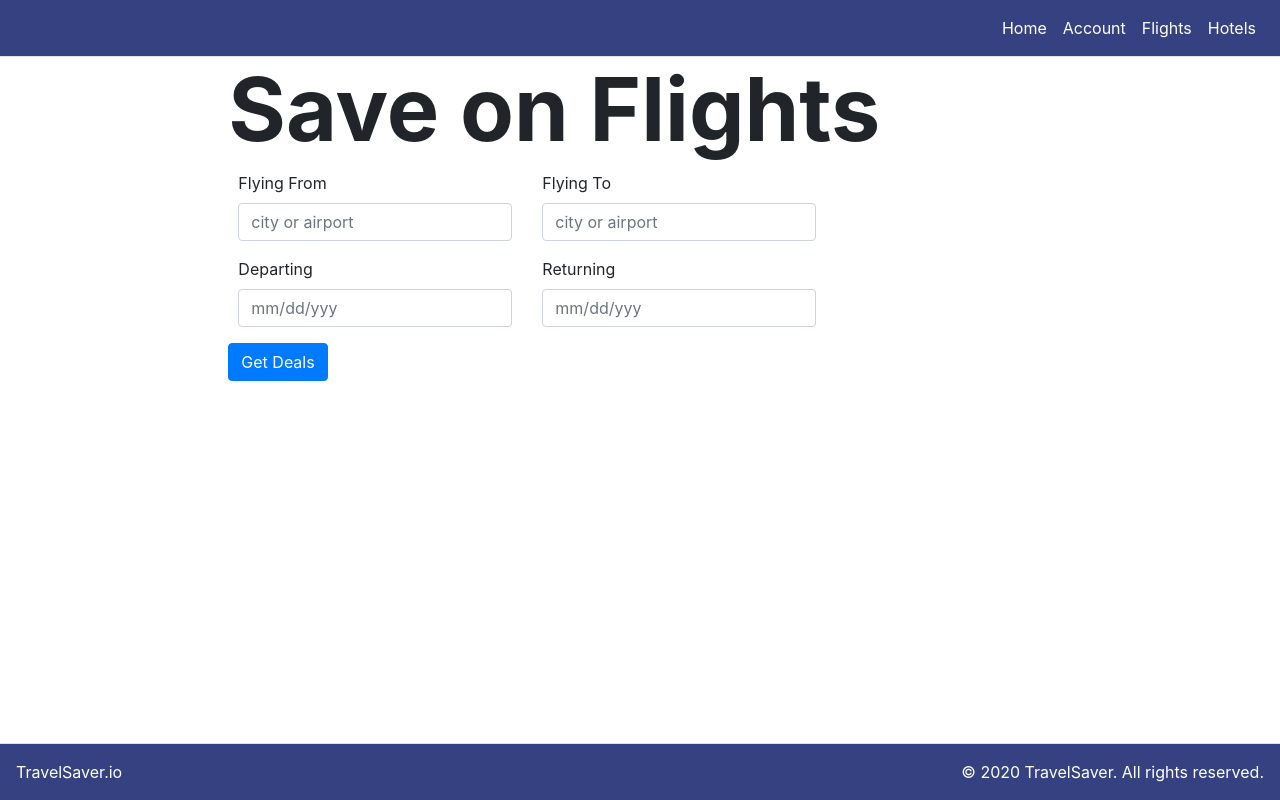
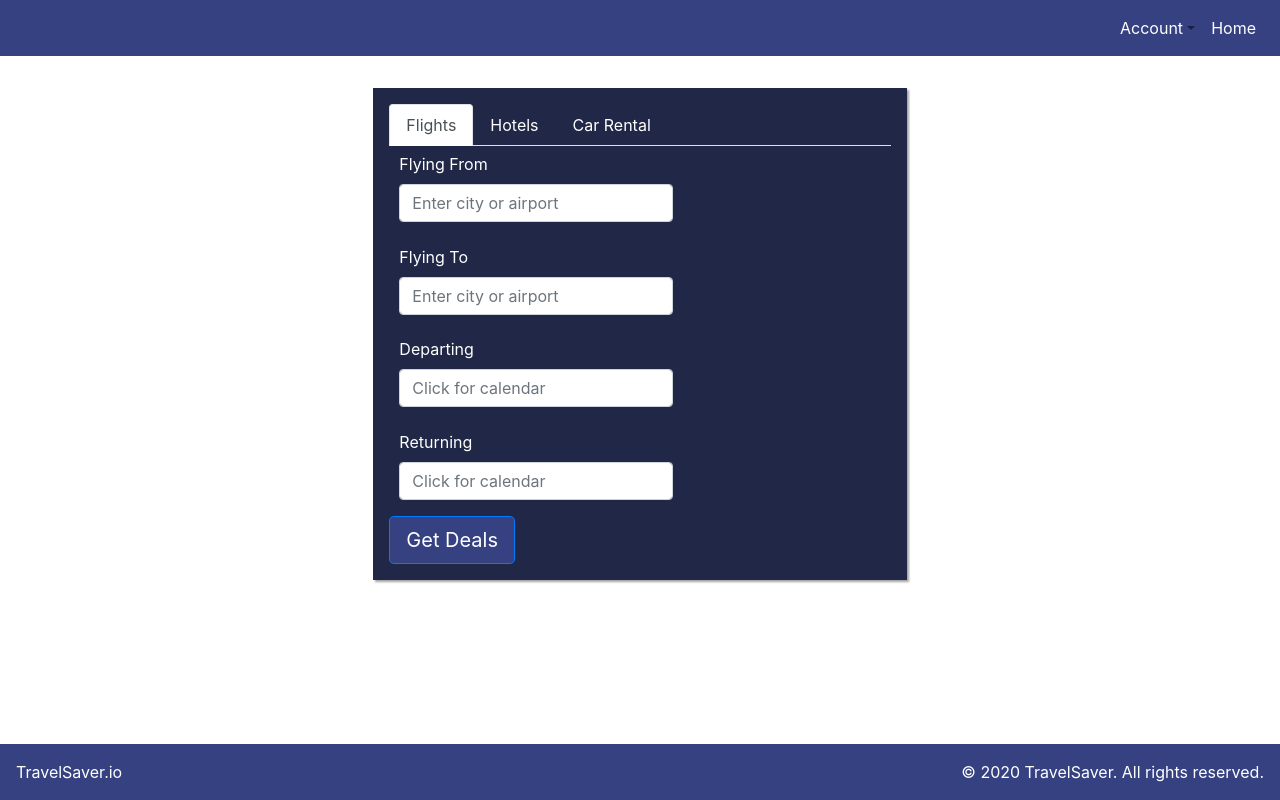
Before and after one commit to jamievullo/TravelSaver, a React (Create React App) app: page / in a window 1280 px wide. Built offline with nearby package versions, Linux system fonts and the light colour scheme.

Commit message:
Addedmiddle nav, forms, components, styling.

```diff
--- a/src/App.js
+++ b/src/App.js
@@ -8,9 +8,12 @@ import './App.css';
 
 import Footer from './components/Footer';
 import HomePage from './pages/HomePage';
-import Flights from './pages/Flights';
-import Hotels from './pages/Hotels';
-import Account from './pages/Account';
+import Login from './pages/Login'
+// import Flights from './pages/Flights';
+// import Hotels from './pages/Hotels';
+// import Account from './pages/Account';
+
+import { NavDropdown } from 'react-bootstrap';
 // import Brand from './components/Brand'
 
 require('dotenv').config();
@@ -49,25 +52,40 @@ class App extends React.Component {
     return (
       <Router>
         <Container className="p-0" fluid={true} >
-          <Navbar className="navbar border-bottom" expand="lg">
+          <Navbar className="navbar" expand="lg">
             <Navbar.Brand>
               {/* <Brand /> */}
             </Navbar.Brand>
               <Navbar.Toggle className="border-0" aria-controls="navbar-toggle" />
                 <Navbar.Collapse id="navbar-toggle">
                   <Nav className="ml-auto">
-                    <Link className="nav-link" style={{color: "white"}} to='/'>Home</Link>
-                    <Link className="nav-link" style={{color: "white"}} to='/account'>Account</Link>
-                    <Link className="nav-link" style={{color: "white"}} to='/flights'>Flights</Link>
-                    <Link className="nav-link" style={{color: "white"}} to='/hotels'>Hotels</Link>
+                      <NavDropdown className="account" title={
+                        <span className="my-auto" style={{color: "white"}}>Account</span>
+                      } id="basic-dropdown">
+                          <NavDropdown.Item to='/login'>
+                            <Link className="nav-link" style={{color: "#364182"}} to='/login'>
+                              Log In
+                            </Link>
+                            </NavDropdown.Item>
+                          <NavDropdown.Item to='/signup'>
+                            <Link className="nav-link" style={{color: "#364182"}} to='/signup'>
+                              Create Account
+                            </Link>
+                          </NavDropdown.Item>
+                      {/* <Link className="nav-link" style={{color: "white"}} to='/account'>Account</Link> */}
+                      </NavDropdown>
+                      <Link className="nav-link" style={{color: "white"}} to='/'>Home</Link>
+
+                    {/* <Link className="nav-link" style={{color: "white"}} to='/flights'>Flights</Link>
+                    <Link className="nav-link" style={{color: "white"}} to='/hotels'>Hotels</Link> */}
                   </Nav>
                 </Navbar.Collapse>
           </Navbar>
 
           <Route path="/" exact render={() => <HomePage title={this.state.home.title} subTitle={this.state.home.subTitle} text={this.state.home.text} />} />
-          <Route path="/flights" render={() => <Flights title={this.state.flights.title} />} />
-          <Route path="/hotels" render={() => <Hotels title={this.state.hotels.title} />} />
-          <Route path="/account" render={() => <Account title={this.state.account.title} />} />
+          {/* <Route path="/flights" render={() => <Flights title={this.state.flights.title} />} />
+          <Route path="/hotels" render={() => <Hotels title={this.state.hotels.title} />} /> */}
+          <Route path="/login" render={() => <Login title={this.state.account.title} />} />
 
           <Footer />
         </Container>
--- /dev/null
+++ b/src/components/CarRentalForm.js
@@ -0,0 +1,74 @@
+import React, { Component } from 'react'
+// import Container from 'react-bootstrap/Container'
+import Form from 'react-bootstrap/Form';
+import Button from 'react-bootstrap/Button';
+import Col from 'react-bootstrap/Col';
+
+export default class CarRentalForm extends Component {
+
+    state = {
+        pickingUp: '',
+        droppingOff: '',
+        pickupDate: '',
+        dropoffDate: '',
+        pickupTime: '',
+        dropoffTime: '',
+        // disabled: false,
+    }
+
+    handleChange = (event) => {
+
+        this.setState({
+            [event.target.name]: event.target.value
+        })
+        console.log(event.target.value)
+    }
+
+    handleSubmit = (event) => {
+        event.preventDefault();
+
+        console.log(event.target);
+
+            //fetch
+    }
+
+    render() {
+        return (
+            <div>
+                <div className='car-rental-form'>
+                <Form onSubmit={this.handleSubmit}>
+                        <Form.Row>
+                    <Form.Group>
+                        <Col>
+                        <Form.Label>Picking up</Form.Label>
+                        <Form.Control id="picking-up" type="text" name="pickingUp" placeholder="Try 'Scranton'" value={this.state.pickingUp} onChange={this.handleChange} />
+                    </Col>
+                    </Form.Group>
+                    <Form.Group>
+                    <Col>
+                        <Form.Label>Dropping off</Form.Label>
+                        <Form.Control id="dropping-off" type="text" name="droppingOff" placeholder="Try 'Scranton'" value={this.state.droppingOff} onChange={this.handleChange} />
+                    </Col>
+                    </Form.Group>
+                    <Form.Group>
+                        <Col>
+                        <Form.Label>Pick-up date</Form.Label>
+                        <Form.Control id="pickup-date" type="text" name="pickupDate" placeholder="Click for calendar" value={this.state.pickupDate} onChange={this.handleChange} />
+                        </Col>
+                    </Form.Group>
+                    <Form.Group>
+                        <Col>
+                        <Form.Label>Drop-off date</Form.Label>
+                        <Form.Control id="dropoff-date" type="text" name="dropoffDate" placeholder="Click for calendar" value={this.state.dropoffDate} onChange={this.handleChange} />
+                        </Col>
+                    </Form.Group>
+                    </Form.Row>
+                </Form>
+                <Button className="d-inline-block" variant="primary" style={{backgroundColor: "#364182"}} size="lg" type="submit">
+                        Get Deals
+                </Button>
+                </div>
+            </div>
+        )
+    }
+}
--- a/src/components/HeroFlightForm.js
+++ b/src/components/FlightForm.js
@@ -10,10 +10,10 @@ export default class HeroFlightForm extends Component {
         flyingFrom: '',
         flyingTo: '',
         departing: '',
-        returned: '',
+        returning: '',
         adults: '',
         children: '',
-        disabled: false,
+        // disabled: false,
     }
 
     handleChange = (event) => {
@@ -22,8 +22,13 @@ export default class HeroFlightForm extends Component {
         // const name = target.name;
 
         this.setState({
-            [flyingFrom]: event.target.value
+            [event.target.name]: event.target.value
+            // flyingFrom: event.target.value,
+            // flyingTo: event.target.value,
+            // departing: event.target.value,
+            // returning: event.target.value
         })
+        console.log(event.target.value)
     }
 
     handleSubmit = (event) => {
@@ -31,46 +36,46 @@ export default class HeroFlightForm extends Component {
 
         console.log(event.target);
 
-        this.setState({
-            disabled: true
-        });
+        // this.setState({
+        //     disabled: true
+        // });
             //fetch
     }
 
     render() {
         return (
             <div>
-                 {/* style={{ backgroundColor: "grey", height: "30%", width: "83%"}} */}
                 <div className='hero-flight-form'>
                 <Form onSubmit={this.handleSubmit}>
                         <Form.Row>
                     <Form.Group>
                         <Col>
                         <Form.Label>Flying From</Form.Label>
-                        <Form.Control id="flying-from" type="text" placeHolder="city or airport" value={this.state.flyingFrom} onChange={this.handleChange} />
+                        <Form.Control id="flying-from" type="text" name="flyingFrom" placeholder="Enter city or airport" value={this.state.flyingFrom} onChange={this.handleChange} />
                     </Col>
                     </Form.Group>
                     <Form.Group>
                     <Col>
                         <Form.Label>Flying To</Form.Label>
-                        <Form.Control id="flyingTo" type="text" placeHolder="city or airport" value={this.state.flyingTo} onChange={this.handleChange} />
+                        <Form.Control id="flying-to" type="text" name="flyingTo" placeholder="Enter city or airport" value={this.state.flyingTo} onChange={this.handleChange} />
                     </Col>
                     </Form.Group>
                     <Form.Group>
                         <Col>
                         <Form.Label>Departing</Form.Label>
-                        <Form.Control id="departing" type="text" placeHolder="mm/dd/yyy" value={this.state.departing} onChange={this.handleChange} />
+                        <Form.Control id="departing" type="text" name="departing" placeholder="Click for calendar" value={this.state.departing} onChange={this.handleChange} />
                         </Col>
                     </Form.Group>
                     <Form.Group>
                         <Col>
                         <Form.Label>Returning</Form.Label>
-                        <Form.Control id="returning" type="text" placeHolder="mm/dd/yyy" value={this.state.returning} onChange={this.handleChange} />
+                        <Form.Control id="returning" type="text" name="returning" placeholder="Click for calendar" value={this.state.returning} onChange={this.handleChange} />
                         </Col>
                     </Form.Group>
                     </Form.Row>
                 </Form>
-                <Button className="d-inline-block" variant="primary" type="submit" disabled={this.state.disabled}>
+                <Button className="d-inline-block" variant="primary" style={{backgroundColor: "#364182"}} size="lg" type="submit">
+                {/* <Button className="d-inline-block" variant="outline-info" size="lg" type="submit" disabled={this.state.disabled}> */}
                         Get Deals
                 </Button>
                 </div>
--- a/src/components/Footer.js
+++ b/src/components/Footer.js
@@ -5,9 +5,10 @@ import Col from 'react-bootstrap/Col'
 
 export default function Footer() {
     return (
-        <footer className="footer mt-5">
+        //trying to put a grey or silver-ish top on the border
+        <footer id="footer" className="footer">
             <Container fluid={true}>
-                <Row className="border-top justify-content-between p-3">
+                <Row className="justify-content-between p-3">
                     <Col className="p-0" md={3} sm={12}>
                         TravelSaver.io
                     </Col>
--- a/src/components/Hero.js
+++ b/src/components/Hero.js
@@ -1,25 +1,23 @@
 import React from 'react'
-import HeroFlightForm from './HeroFlightForm'
+// import HeroFlightForm from './HeroFlightForm'
 import Jumbotron from 'react-bootstrap/Jumbotron'
 import Container from 'react-bootstrap/Container'
 import Row from 'react-bootstrap/Row'
 import Col from 'react-bootstrap/Col'
+import SearchNavbar from './SearchNavbar'
 
-export default function Hero(props) {
+export default function Hero() {
 
     return (
         <Jumbotron className="hero bg-transparent jumbotron-fluid p-0">
-        <Container fluid={true}>
-            <Row className="justify-content-center py-0">
-                <Col md={8} sm={12}>
-                    {props.title && <h1 className="display-2 font-weight-bolder">{props.title}</h1>}
-                    {/* {props.subTitle && <h3 className="display-4 font-weight-light">{props.subTitle}</h3>} */}
-                    {/* {props.text && <h3 className="lead font-weight-light">{props.text}</h3>} */}
-                    <HeroFlightForm />
-                    {/* <SocialMediaIcons /> */}
-                </Col>
-            </Row>
-        </Container>
-    </Jumbotron>
+            <Container fluid={true} style={{paddingBottom: "6em"}}>
+                <Row className="justify-content-center py-0" >
+                    <Col id="search-box" md={5} sm={12}>
+                        {/* <SocialMediaIcons /> */}
+                        <SearchNavbar activeTab={1}/>
+                    </Col>
+                </Row>
+            </Container>
+        </Jumbotron>
     )
 }
--- /dev/null
+++ b/src/components/HotelForm.js
@@ -0,0 +1,73 @@
+import React, { Component } from 'react'
+// import Container from 'react-bootstrap/Container'
+import Form from 'react-bootstrap/Form';
+import Button from 'react-bootstrap/Button';
+import Col from 'react-bootstrap/Col';
+
+export default class HotelForm extends Component {
+
+    state = {
+        goingTo: '',
+        checkIn: '',
+        checkOut: '',
+        roomsNeeded: '',
+        adults: '',
+        children: '',
+    }
+
+    handleChange = (event) => {
+
+        this.setState({
+            [event.target.name]: event.target.value
+        })
+        console.log(event.target.value)
+    }
+
+    handleSubmit = (event) => {
+        event.preventDefault();
+
+        console.log(event.target);
+
+            //fetch
+    }
+
+    render() {
+        return (
+            <div>
+                <div className='hotel-form'>
+                <Form onSubmit={this.handleSubmit}>
+                    <Form.Row>
+                        <Form.Group>
+                            <Col>
+                                <Form.Label>Destination</Form.Label>
+                                <Form.Control id="going-to" type="text" name="goingTo" placeholder="Try 'Flagstaff'" value={this.state.goingTo} onChange={this.handleChange} />
+                            </Col>
+                        </Form.Group>
+                        <Form.Group>
+                            <Col>
+                                <Form.Label>Checking-in</Form.Label>
+                                <Form.Control id="check-in" type="text" name="checkIn" placeholder="mm/dd/yyyy" value={this.state.checkIn} onChange={this.handleChange} />
+                            </Col>
+                        </Form.Group>
+                        <Form.Group>
+                            <Col>
+                                <Form.Label>Checking-out</Form.Label>
+                                <Form.Control id="check-out" type="text" name="checkOut" placeholder="mm/dd/yyyy" value={this.state.checkOut} onChange={this.handleChange} />
+                            </Col>
+                        </Form.Group>
+                        <Form.Group>
+                            <Col>
+                                <Form.Label>Rooms</Form.Label>
+                                <Form.Control id="rooms" type="text" name="rooms" placeholder="# of rooms needed" value={this.state.rooms} onChange={this.handleChange} />
+                            </Col>
+                        </Form.Group>
+                    </Form.Row>
+                </Form>
+                <Button className="d-inline-block" variant="primary" style={{backgroundColor: "#364182"}} size="lg" type="submit">
+                        Get Deals
+                </Button>
+                </div>
+            </div>
+        )
+    }
+}
--- /dev/null
+++ b/src/components/SearchNavbar.js
@@ -0,0 +1,47 @@
+import React from 'react'
+// import { BrowserRouter as Router, Route, Link } from "react-router-dom";
+// const [key, setKey] = useState('home');
+import FlightForm from './FlightForm';
+import CarRentalForm from './CarRentalForm'
+import HotelForm from './HotelForm'
+import Tabs from 'react-bootstrap/Tabs'
+import Tab from 'react-bootstrap/Tab'
+
+export default class SearchNavbar extends React.Component {
+    constructor(props) {
+        super()
+
+
+        this.state = {
+        // Takes active tab from props if it is defined there
+            activeTab: props.activeTab || 1
+        }
+    }
+
+    handleSelect = (selectedTab) => {
+        // The active tab must be set into the state so that
+        // the Tabs component knows about the change and re-renders.
+        this.setState({
+            activeTab: selectedTab
+        });
+    }
+
+
+    render() {
+        return (
+        // <Router>
+        <Tabs id="hero-tabs" activeKey={this.state.activeTab} onSelect={this.handleSelect}>
+            <Tab eventKey={1} title="Flights">
+                <FlightForm />
+            </Tab>
+            <Tab eventKey={2} title="Hotels">
+                <HotelForm />
+            </Tab>
+            <Tab eventKey={3} title="Car Rental">
+                <CarRentalForm />
+            </Tab>
+        </Tabs>
+        // </Router>
+        )
+    }
+}
--- a/src/index.css
+++ b/src/index.css
@@ -16,22 +16,38 @@ code {
 .navbar {
   /* currently transparent line 46 app.js */
   background-color: #364182;
+  border-bottom: 10px;
+  border-bottom: silver;
 }
 
 .nav-link {
   color: white;
 }
 
+.home-box {
+  width: 100%;
+}
 .hero {
-
+  width: 100%;
 }
 
-.footer {
+#footer {
   position: fixed;
   left: 0;
   bottom: 0;
   width: 100%;
   background-color: #364182;
   color: white;
-  /* text-align: center; */
 }
+
+.form-label {
+  color: white;
+  margin-top: .4em;
+}
+
+#search-box {
+  background-color: #212747;
+  padding: 1em;
+  margin-top: 2em;
+  box-shadow: 2px 2px 2px rgb(165, 162, 162);
+}
--- a/src/pages/HomePage.js
+++ b/src/pages/HomePage.js
@@ -2,10 +2,10 @@ import React from 'react'
 import Hero from '../components/Hero'
 
 
-export default function HomePage(props) {
+export default function HomePage() {
     return (
-        <div>
-            <Hero title={props.title} subTitle={props.subTitle} text={props.text}/>
+        <div className="home-box">
+            <Hero />
         </div>
     )
 }
--- /dev/null
+++ b/src/pages/Login.js
@@ -0,0 +1,11 @@
+import React, { Component } from 'react'
+
+export default class Login extends Component {
+    render() {
+        return (
+            <div>
+                <h1>Hello</h1>
+            </div>
+        )
+    }
+}
```
Also changed, not shown: src/pages/Account.js (deleted, +0 -11 lines), 1 other file (tests, documents, lock files or other folders).
